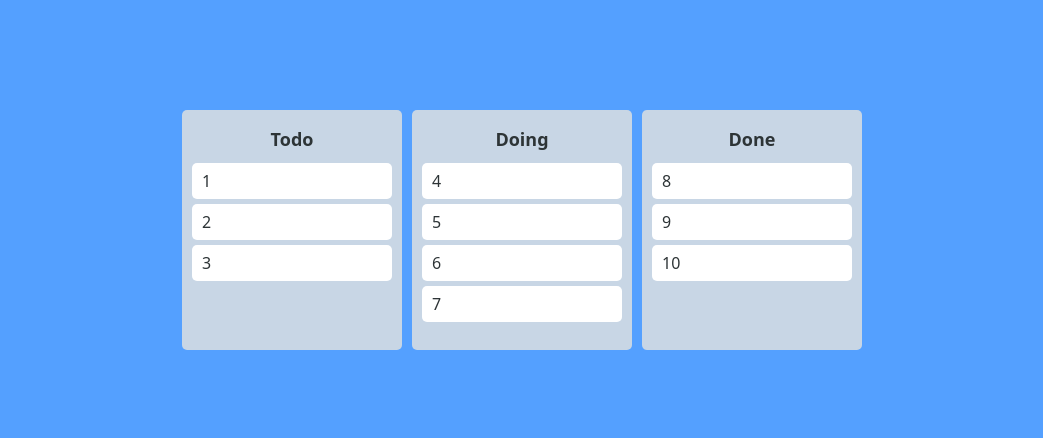
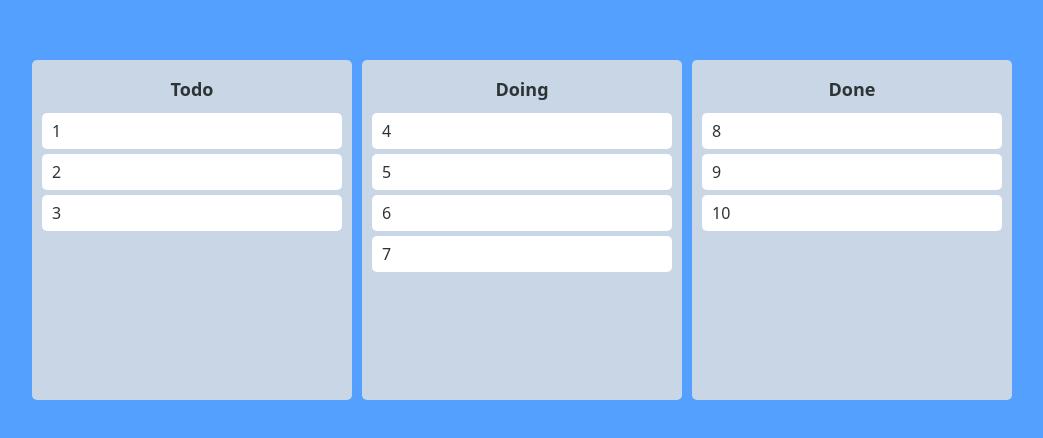
Before and after one commit to jh0152park/ReactJS_Trello, a React (Create React App) app in the folder trello/: page / in a window 1280 px wide. Shown: the part 170-608 px from the top of the page, without its empty margins (118-1161 px from the left). Built offline with nearby package versions, Linux system fonts and the light colour scheme.

Commit message:
create feature to move items to different board

```diff
--- a/trello/src/App.tsx
+++ b/trello/src/App.tsx
@@ -56,8 +56,7 @@ const GlobalStyle = createGlobalStyle`
 
 const Container = styled.div`
     display: flex;
-    max-width: 680px;
-    width: 100%;
+    width: 100vw;
     margin: 0 auto;
     justify-content: center;
     align-items: center;
@@ -65,9 +64,10 @@ const Container = styled.div`
 `;
 
 const Boards = styled.div`
-    display: grid;
+    display: flex;
+    justify-content: center;
+    align-items: flex-start;
     width: 100%;
-    grid-template-columns: repeat(3, 1fr);
     gap: 10px;
 `;
 
@@ -87,6 +87,18 @@ function App() {
             setActionItemList({
                 ...actionItem,
                 [source.droppableId]: copyList,
+            });
+        } else {
+            // different board movement
+            const copyFromList = [...actionItem[source.droppableId]];
+            const copyToList = [...actionItem[destination.droppableId]];
+
+            copyFromList.splice(source.index, 1);
+            copyToList.splice(destination?.index, 0, draggableId);
+            setActionItemList({
+                ...actionItem,
+                [source.droppableId]: copyFromList,
+                [destination.droppableId]: copyToList,
             });
         }
     }
--- a/trello/src/components/Board.tsx
+++ b/trello/src/components/Board.tsx
@@ -5,10 +5,14 @@ import { styled } from "styled-components";
 
 const Container = styled.div`
     background-color: ${(props) => props.theme.boardColor};
-    padding-top: 30px;
+    padding-top: 10px;
     padding: 20px 10px;
     border-radius: 5px;
     min-height: 200px;
+    width: 300px;
+    min-height: 300px;
+    display: flex;
+    flex-direction: column;
 `;
 
 const Title = styled.h2`
```
